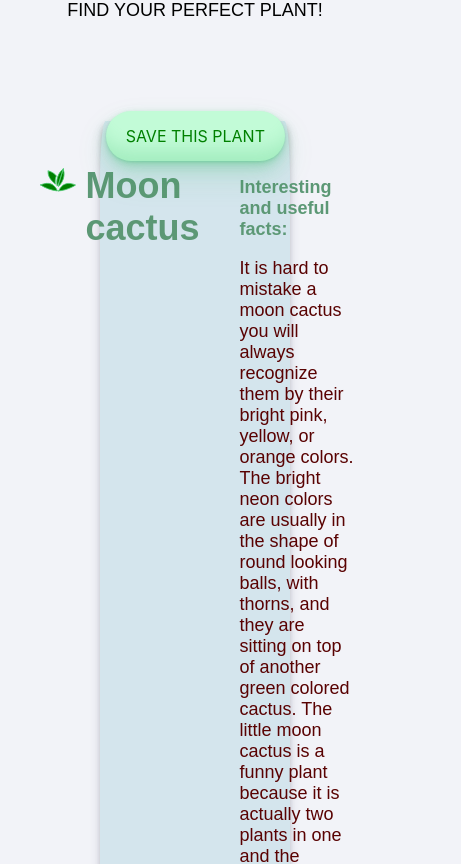
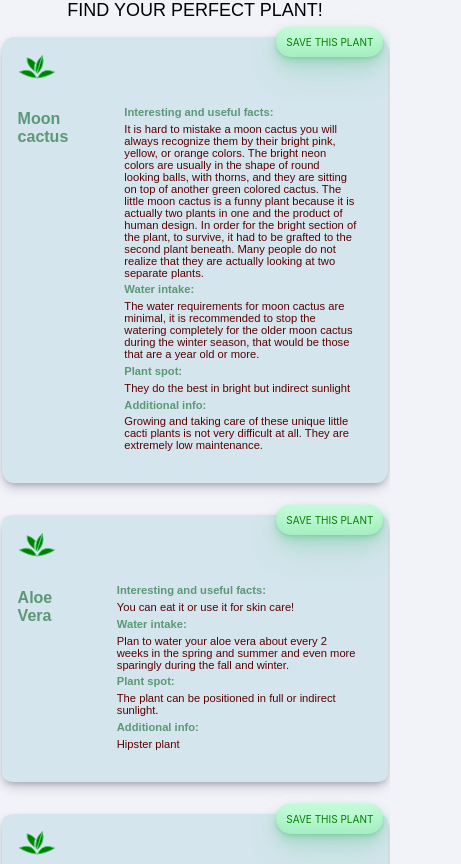
Before and after one commit to LolaMaria/capstone-project, a React (Create React App) app: page / in a window 390 px wide. Shown: the top 864 px of the page, 461 px wide, since content can reach past the window. Built offline with nearby package versions, Linux system fonts and the light colour scheme.

Commit message:
Add mobile design changes

```diff
--- a/src/App.js
+++ b/src/App.js
@@ -4,6 +4,7 @@ import BookmarkPage from './pages/BookmarkPage';
 import Navigation from './components/Navigation.js';
 import data from './components/data.js';
 import { useState } from 'react';
+import styled from 'styled-components';
 
 export default function App() {
   const [savedPlants, setSavedPlants] = useState(data);
@@ -18,7 +19,7 @@ export default function App() {
     );
   }
   return (
-    <div>
+    <AppGrid>
       <Routes>
         <Route
           path="/"
@@ -40,6 +41,11 @@ export default function App() {
         />
       </Routes>
       <Navigation />
-    </div>
+    </AppGrid>
   );
 }
+
+const AppGrid = styled.div`
+  display: grid;
+  grid-template-rows: auto 1fr;
+`;
--- a/src/components/BookmarkButton.js
+++ b/src/components/BookmarkButton.js
@@ -11,7 +11,7 @@ export default function BookmarkButton({ onClick, isBooked }) {
 
 const Button = styled.button`
   text-transform: uppercase;
-  height: 50px;
+  height: 30px;
   position: absolute;
   right: 5px;
   top: -10px;
@@ -24,22 +24,15 @@ const Button = styled.button`
   cursor: pointer;
   display: inline-block;
   font-family: CerebriSans-Regular, -apple-system, system-ui, Roboto, sans-serif;
-  padding: 7px 20px;
+  padding: 5px 10px;
   text-align: center;
   text-decoration: none;
   transition: all 250ms;
   border: 0;
-  font-size: 16px;
+  font-size: 10px;
   user-select: none;
   -webkit-user-select: none;
+
   touch-action: manipulation;
   background: ${props => (props.isBooked ? 'pink' : '#c2fbd7')};
-
-  :hover {
-    box-shadow: rgba(44, 187, 99, 0.35) 0 -25px 18px -14px inset,
-      rgba(44, 187, 99, 0.25) 0 1px 2px, rgba(44, 187, 99, 0.25) 0 2px 4px,
-      rgba(44, 187, 99, 0.25) 0 4px 8px, rgba(44, 187, 99, 0.25) 0 8px 16px,
-      rgba(44, 187, 99, 0.25) 0 16px 32px;
-    transform: scale(1.05) rotate(-1deg);
-  }
 `;
--- a/src/components/Card.js
+++ b/src/components/Card.js
@@ -20,7 +20,6 @@ export default function PlantCard({
     <Card isBooked={isBooked}>
       <BookmarkButton onClick={handleBookmark} isBooked={isBooked} />
       <div>
-        <Name>
         <PlantIcon>
           <svg
             width="40"
@@ -37,19 +36,18 @@ export default function PlantCard({
             />
           </svg>
         </PlantIcon>
-          {name}
-        </Name>
+        <Name>{name}</Name>
         <PlantPic>{img}</PlantPic>
       </div>
       <List role="list">
         <Info>Interesting and useful facts:</Info>
-        <li>{fact}</li>
+        <Li>{fact}</Li>
         <Info>Water intake:</Info>
-        <li>{water}</li>
+        <Li>{water}</Li>
         <Info>Plant spot:</Info>
-        <li>{spot}</li>
+        <Li>{spot}</Li>
         <Info>Additional info:</Info>
-        <li>{info}</li>
+        <Li>{info}</Li>
       </List>
     </Card>
   );
@@ -57,9 +55,9 @@ export default function PlantCard({
 
 const Card = styled.div`
   display: flex;
-  justify-content: center;
-  padding: 20px;
-  margin: 100px;
+  justify-content: column;
+  padding: 1rem;
+  margin: 1rem 0.1rem 1rem 0.1rem;
   background-color: #d4e5ed;
   border-radius: 3%;
 
@@ -74,23 +72,28 @@ const Card = styled.div`
   }
 `;
 const Name = styled.h1`
-  font-size: 10 px;
-  display: flex;
-  justify-content: left;
+  font-size: 1rem;
+
   color: #5c9875;
 `;
 
 const List = styled.ul`
+  margin: 3rem 1rem 1rem 1rem;
   list-style: none;
   color: #590202;
 `;
 const Info = styled.dl`
   font-weight: bold;
+  font-size: 0.7rem;
+  margin: 0.3rem 0rem 0.3rem 0rem;
   color: #5c9875;
+`;
+const Li = styled.li`
+  font-size: 0.7rem;
 `;
 
 const PlantIcon = styled.div`
-  margin: 3px 5px 0px 5px;
+  margin: 0.1rem;
 `;
 
 const PlantPic = styled.section`
--- a/src/components/data.js
+++ b/src/components/data.js
@@ -62,8 +62,8 @@ const plantList = [
       <img
         src="https://images.unsplash.com/photo-1614594975525-e45190c55d0b?ixlib=rb-1.2.1&ixid=MnwxMjA3fDB8MHxwaG90by1wYWdlfHx8fGVufDB8fHx8&auto=format&fit=crop&w=1664&q=80"
         alt="Monstera"
-        witdth="300px"
-        height="300px"
+        witdth="100rem"
+        height="100rem"
       />
     ),
   },
```
Also changed, not shown: src/pages/breakpoint/breakpoints.js (added, +13 -0 lines). Lines whose indentation alone changed are shown as unchanged.
